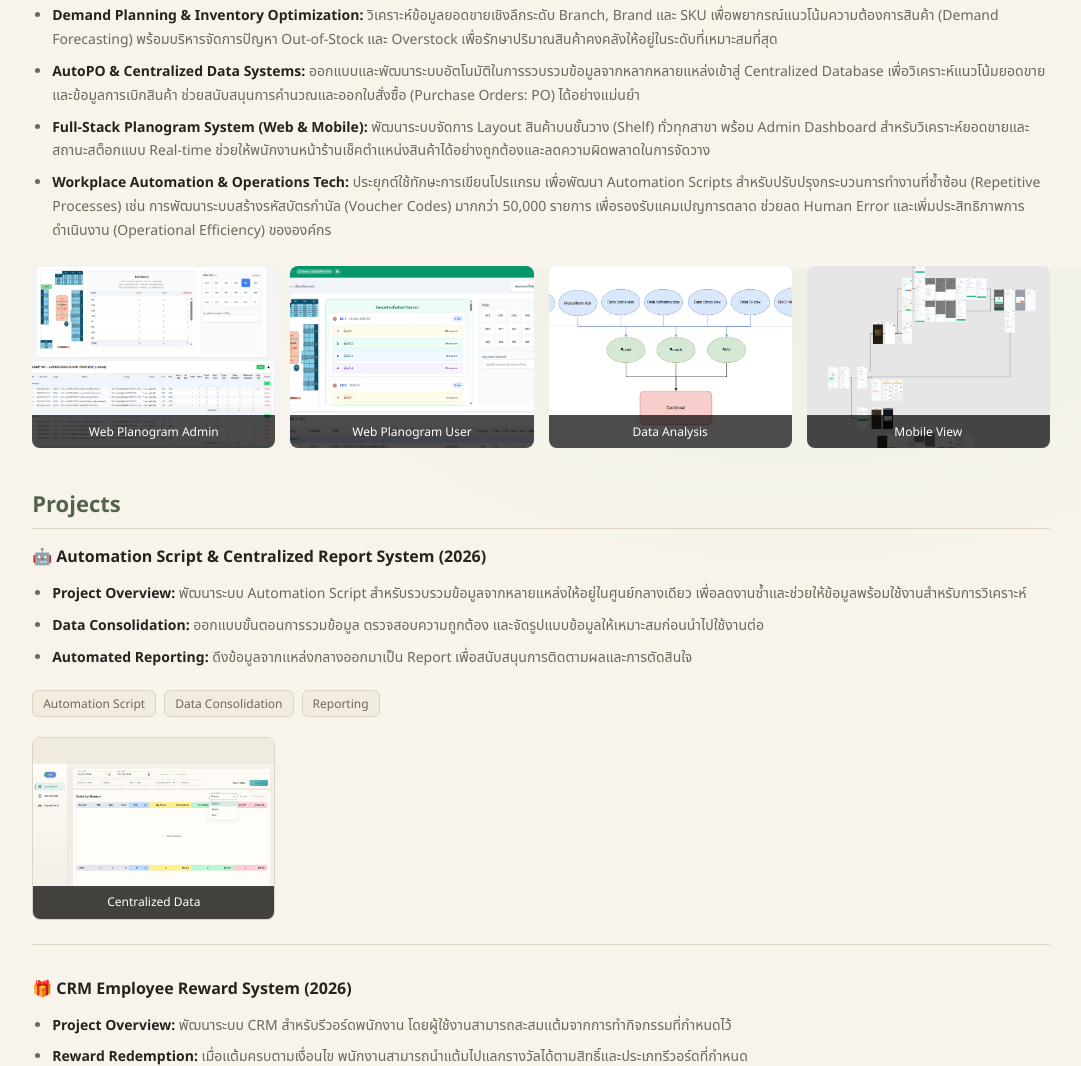
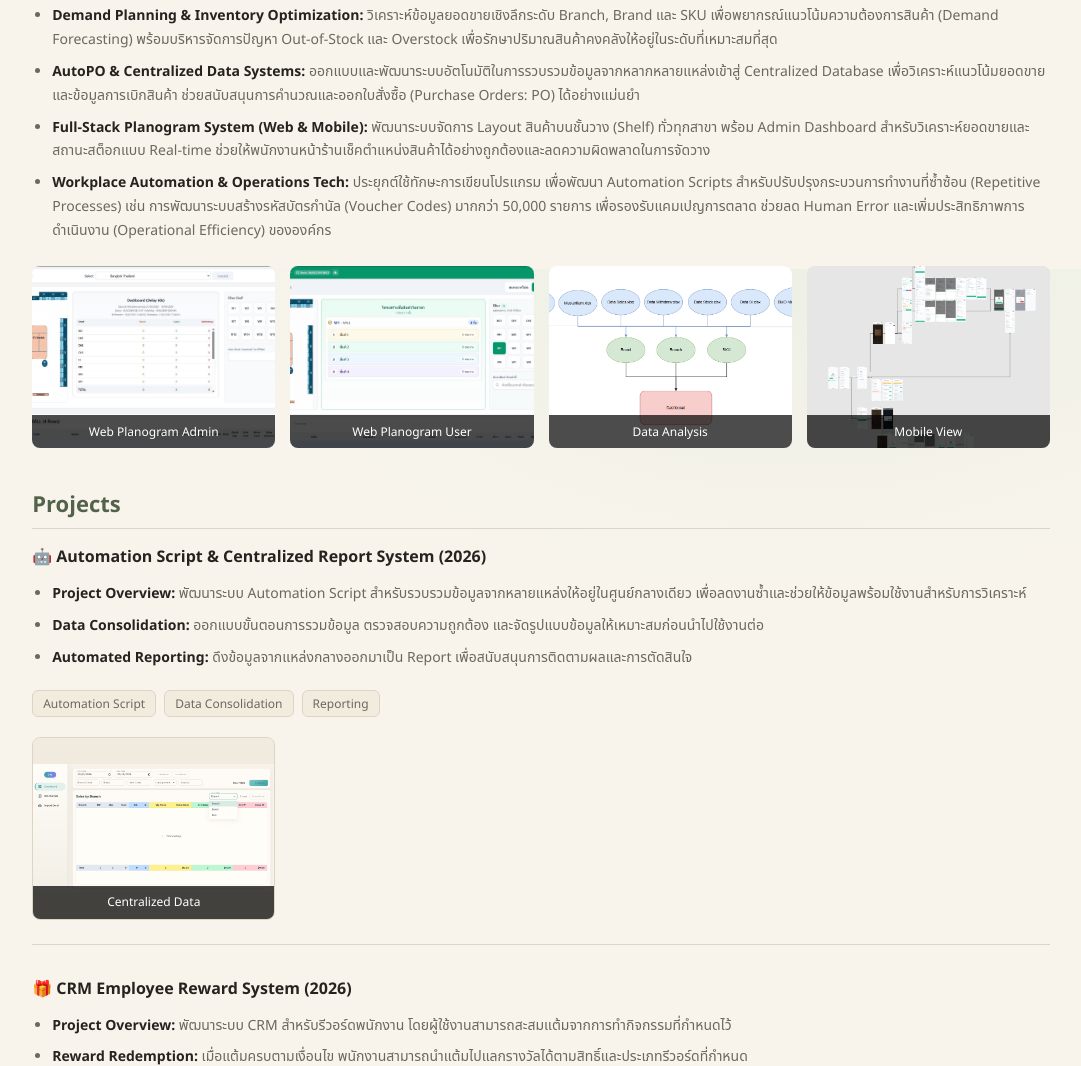
Before and after one commit to NatthawutT-07/Profile, a plain HTML site: page index.html in a window 1280 px wide. Shown: the part 1331-2397 px from the top of the page, without its empty margins (99-1180 px from the left). Drawn offline with Linux system fonts and the light colour scheme.

Commit message:
update image

```diff
--- a/index.html
+++ b/index.html
@@ -179,7 +179,7 @@
         <div class="work-grid" style="margin-top: 20px;">
           <div
             style="position: relative; width: 100%; aspect-ratio: 4/3; border-radius: 8px; overflow: hidden;">
-            <img src="images/pog-admin.png" alt="POG Role Admin"
+            <img src="images/pog-admin.jpg" alt="POG Role Admin"
               class="work-thumb-img"
               style="background: linear-gradient(135deg, var(--panel-2) 0%, var(--line) 100%);" />
             <div
@@ -189,7 +189,7 @@
           </div>
           <div
             style="position: relative; width: 100%; aspect-ratio: 4/3; border-radius: 8px; overflow: hidden;">
-            <img src="images/pog-user.png" alt="POG Role User"
+            <img src="images/pog-user.jpg" alt="POG Role User"
               class="work-thumb-img"
               style="background: linear-gradient(135deg, var(--panel-2) 0%, var(--line) 100%);" />
             <div
```
Also changed, not shown: images/pog-admin.jpg (added), images/pog-admin.png (deleted), images/pog-user.jpg (added), images/pog-user.png (deleted).
